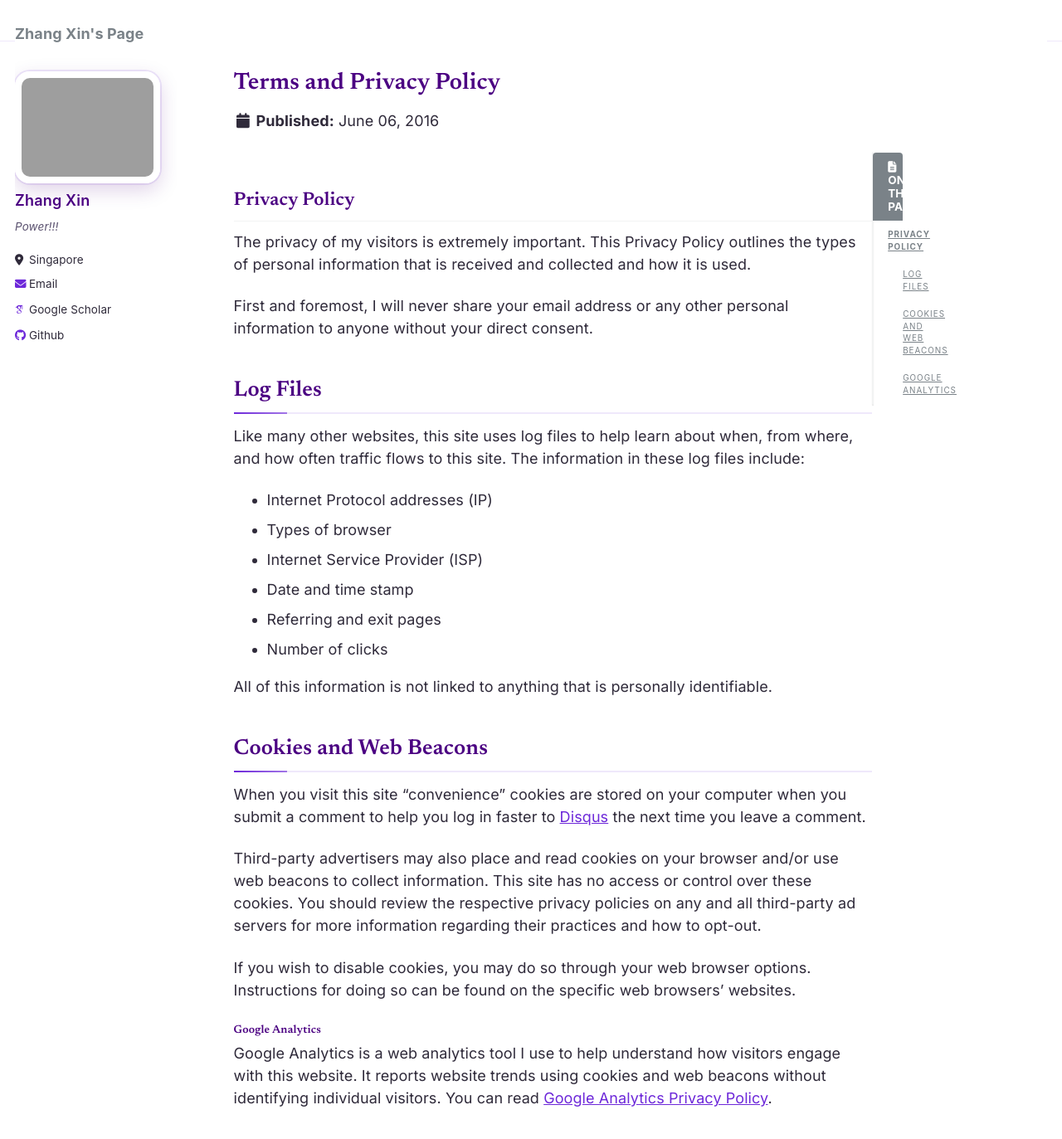
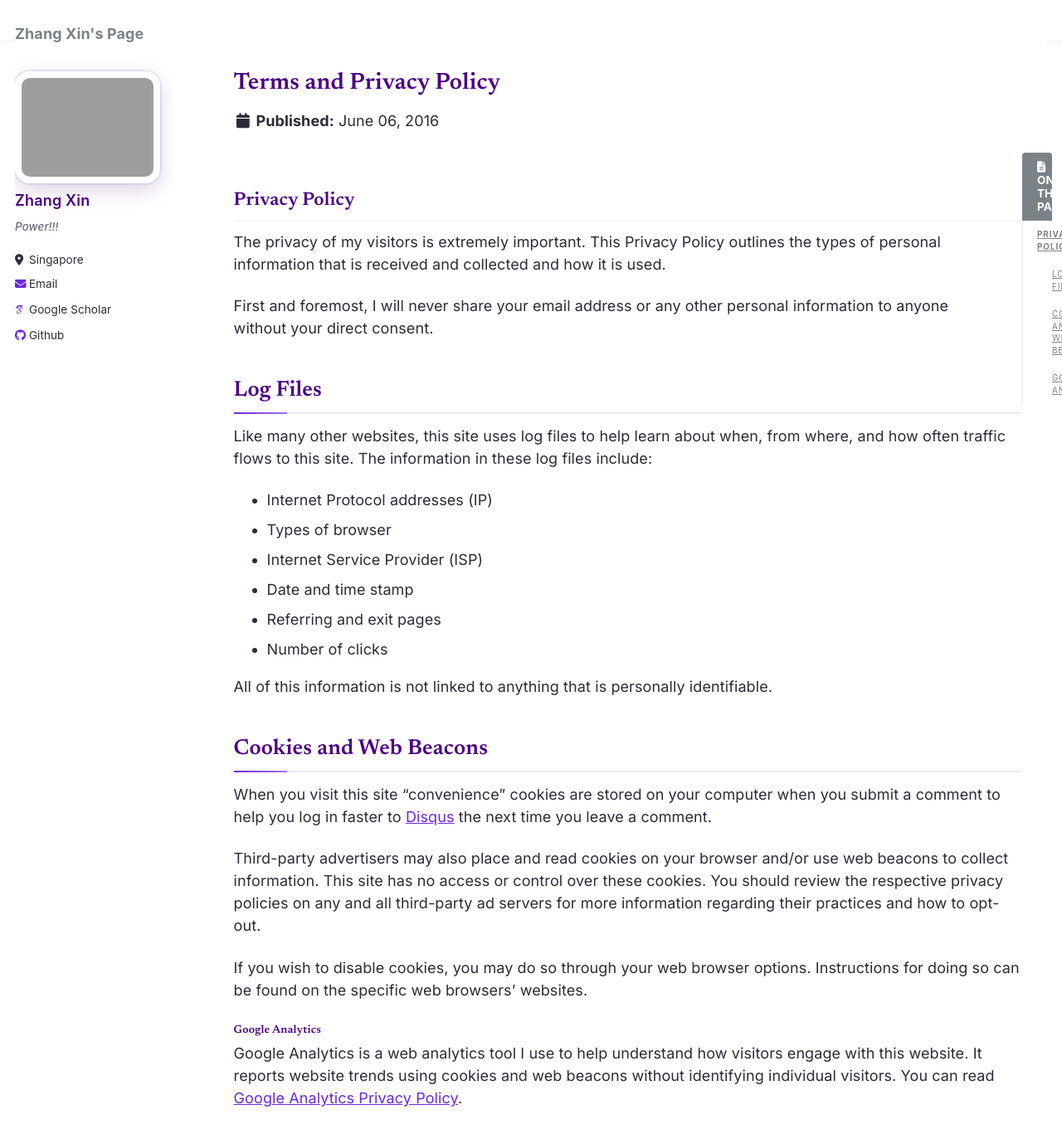
Before and after one commit to zhangxin-xd/zhangxin-xd.github.io, a Jekyll site: the page built from _pages/terms.md, in a window 1280 px wide and 1400 px high. Shown: the top 1373 px of the window at 83% size. Built offline with Jekyll 4.4.1, drawn with Linux system fonts in a browser that asks for light colours; some web fonts are replaced; a style sheet for code colours, icons or effects is not loaded.

Commit message:
Center content: trim theme's unused right-sidebar gutter on .page
Co-Authored-By: Claude Opus 4.8 <noreply@anthropic.com>

```diff
--- a/_sass/_custom.scss
+++ b/_sass/_custom.scss
@@ -73,6 +73,13 @@ $c-page-max: 1440px;
 
 #main { max-width: $c-page-max; }
 .masthead__inner-wrap { max-width: $c-page-max; }
+
+// The theme reserves a large right gutter on .page (padding-right ~17%) for a
+// right sidebar that this site doesn't use, which makes the content look
+// left-shifted. Trim it so the content sits balanced within the centered #main.
+.page {
+  padding-right: 2.5%;
+}
 
 /* --- Sidebar author profile ------------------------------------------- */
 .author__avatar {
```
